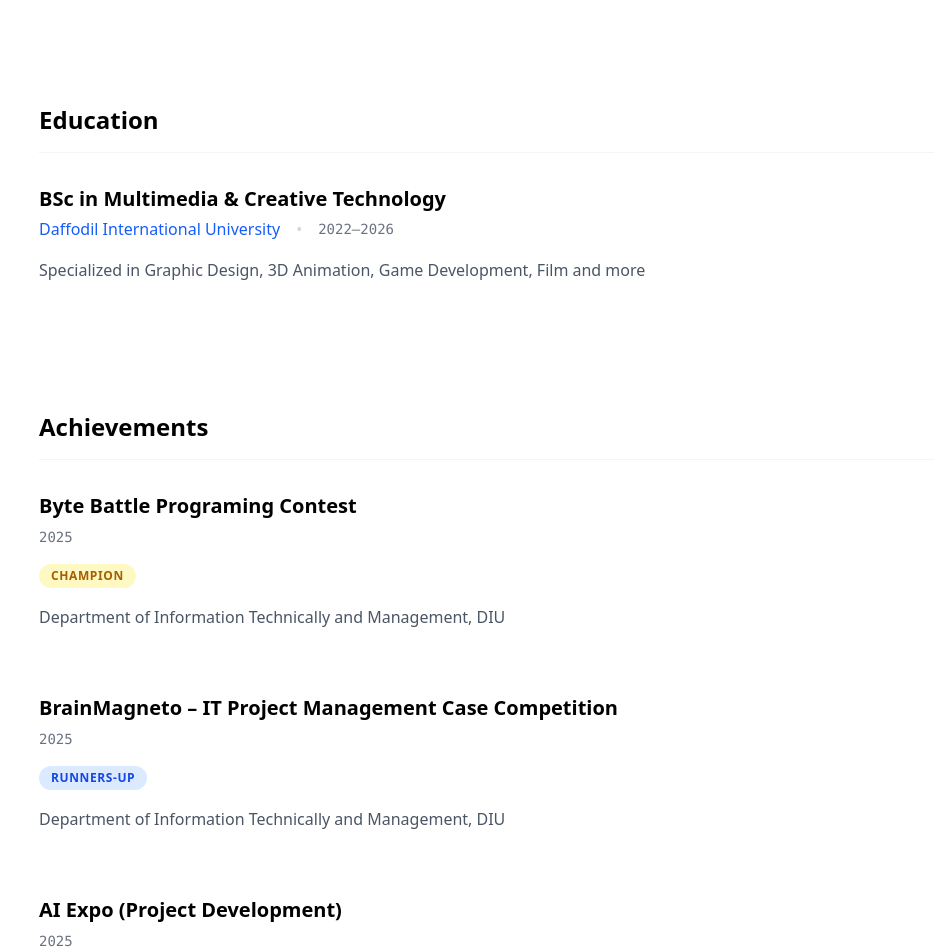
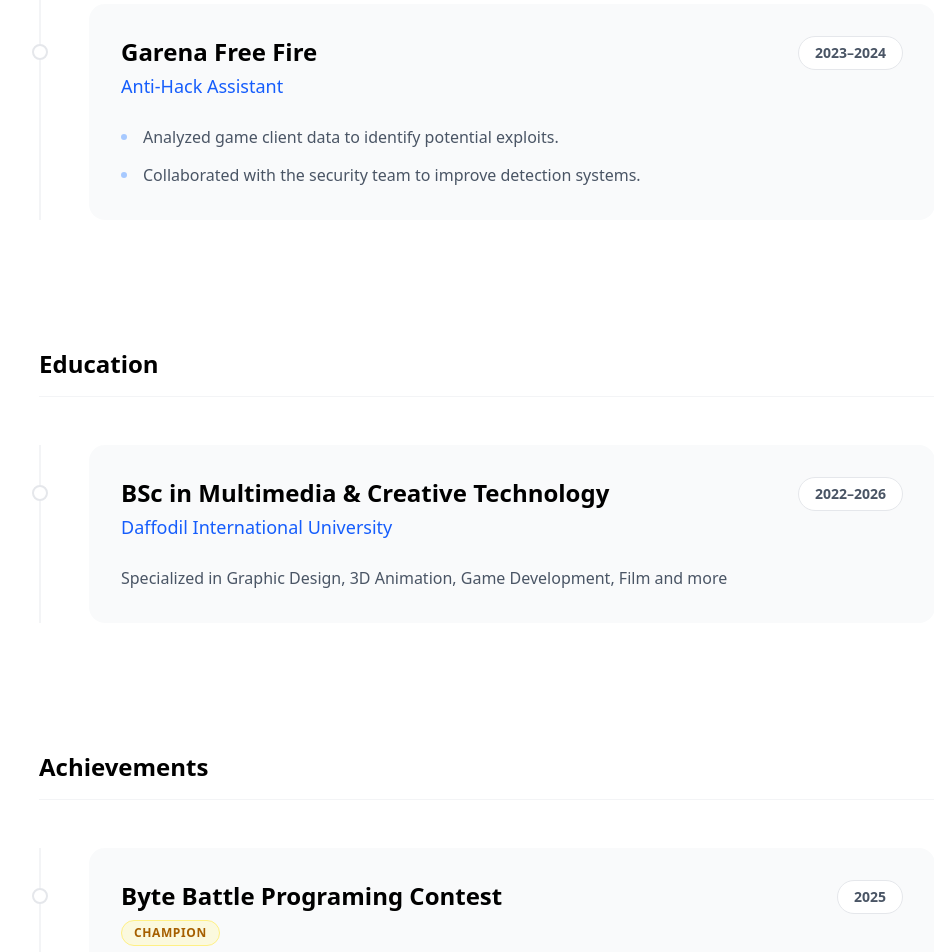
Before and after one commit to MdRakibujjamanAdib/AdibXGD, a React (Vite) app: page / in a window 1280 px wide. Shown: the part 3360-4312 px from the top of the page, without its empty margins (153-1087 px from the left). Built offline with nearby package versions, Linux system fonts and the light colour scheme.

Commit message:
style: implement dark hover timeline cards for life at a glance sections

```diff
--- a/src/pages/Home.tsx
+++ b/src/pages/Home.tsx
@@ -191,21 +191,35 @@ const Home = () => {
           <div className="space-y-32 max-w-4xl mx-auto">
             {/* Experience Section */}
             <div id="experience" className="scroll-mt-48">
-              <h4 className="text-2xl font-bold text-black dark:text-white mb-8 border-b border-gray-100 dark:border-zinc-800 pb-4">Professional Journey</h4>
-              <div className="space-y-16">
+              <h4 className="text-2xl font-bold text-black dark:text-white mb-12 border-b border-gray-100 dark:border-zinc-800 pb-4">Professional Journey</h4>
+
+              <div className="relative pl-8 sm:pl-12 border-l-2 border-gray-100 dark:border-zinc-800 space-y-12">
                 {experience.map((job, index) => (
-                  <div key={index} className="group">
-                    <h5 className="text-xl font-bold text-black dark:text-white mb-1">{job.company}</h5>
-                    <div className="flex flex-col sm:flex-row sm:items-center gap-2 sm:gap-4 mb-4">
-                      <span className="text-base text-blue-600 dark:text-blue-500 font-medium">{job.role}</span>
-                      <span className="hidden sm:block text-gray-300 dark:text-zinc-700">•</span>
-                      <span className="text-sm font-mono text-gray-500">{job.period}</span>
+                  <div key={index} className="relative group p-6 sm:p-8 rounded-2xl bg-gray-50 dark:bg-zinc-900/50 hover:bg-zinc-900 dark:hover:bg-zinc-800 transition-all duration-300">
+                    {/* Timeline Dot */}
+                    <span className="absolute -left-[41px] sm:-left-[57px] top-10 w-4 h-4 rounded-full bg-white dark:bg-zinc-950 border-2 border-gray-200 dark:border-zinc-700 group-hover:bg-blue-500 group-hover:border-blue-500 transition-colors duration-300" />
+
+                    {/* Content Header */}
+                    <div className="flex flex-col sm:flex-row sm:items-start justify-between gap-4 mb-6">
+                      <div>
+                        <h5 className="text-2xl font-bold text-black dark:text-white group-hover:text-white transition-colors">{job.company}</h5>
+                        <p className="text-lg text-blue-600 dark:text-blue-500 font-medium mt-1">{job.role}</p>
+                      </div>
+
+                      {/* Period Badge - Right Aligned on Desktop */}
+                      <div className="shrink-0">
+                        <span className="inline-block px-4 py-1.5 rounded-full text-sm font-semibold bg-white dark:bg-zinc-950 text-gray-600 dark:text-gray-400 group-hover:bg-zinc-800 group-hover:text-gray-200 border border-gray-200 dark:border-zinc-800 group-hover:border-zinc-700 transition-colors">
+                          {job.period}
+                        </span>
+                      </div>
                     </div>
-                    <ul className="space-y-2">
+
+                    {/* Description List */}
+                    <ul className="space-y-3">
                       {job.description.map((desc, i) => (
-                        <li key={i} className="text-gray-600 dark:text-gray-400 leading-relaxed text-base flex items-start gap-3">
-                          <span className="mt-2 w-1.5 h-1.5 rounded-full bg-gray-300 dark:bg-zinc-700 shrink-0" />
-                          {desc}
+                        <li key={i} className="text-gray-600 dark:text-gray-400 group-hover:text-gray-300 leading-relaxed text-base flex items-start gap-4 transition-colors">
+                          <span className="mt-2.5 w-1.5 h-1.5 rounded-full bg-blue-500/40 group-hover:bg-blue-500 shrink-0 transition-colors" />
+                          <span>{desc}</span>
                         </li>
                       ))}
                     </ul>
@@ -216,17 +230,31 @@ const Home = () => {
 
             {/* Education Section */}
             <div id="education" className="scroll-mt-48">
-              <h4 className="text-2xl font-bold text-black dark:text-white mb-8 border-b border-gray-100 dark:border-zinc-800 pb-4">Education</h4>
-              <div className="space-y-16">
+              <h4 className="text-2xl font-bold text-black dark:text-white mb-12 border-b border-gray-100 dark:border-zinc-800 pb-4">Education</h4>
+
+              <div className="relative pl-8 sm:pl-12 border-l-2 border-gray-100 dark:border-zinc-800 space-y-12">
                 {education.map((edu, index) => (
-                  <div key={index} className="group">
-                    <h5 className="text-xl font-bold text-black dark:text-white mb-1">{edu.degree}</h5>
-                    <div className="flex flex-col sm:flex-row sm:items-center gap-2 sm:gap-4 mb-4">
-                      <span className="text-base text-blue-600 dark:text-blue-500 font-medium">{edu.institution}</span>
-                      <span className="hidden sm:block text-gray-300 dark:text-zinc-700">•</span>
-                      <span className="text-sm font-mono text-gray-500">{edu.period}</span>
+                  <div key={index} className="relative group p-6 sm:p-8 rounded-2xl bg-gray-50 dark:bg-zinc-900/50 hover:bg-zinc-900 dark:hover:bg-zinc-800 transition-all duration-300">
+                    {/* Timeline Dot */}
+                    <span className="absolute -left-[41px] sm:-left-[57px] top-10 w-4 h-4 rounded-full bg-white dark:bg-zinc-950 border-2 border-gray-200 dark:border-zinc-700 group-hover:bg-blue-500 group-hover:border-blue-500 transition-colors duration-300" />
+
+                    {/* Content Header */}
+                    <div className="flex flex-col sm:flex-row sm:items-start justify-between gap-4 mb-6">
+                      <div>
+                        <h5 className="text-2xl font-bold text-black dark:text-white group-hover:text-white transition-colors">{edu.degree}</h5>
+                        <p className="text-lg text-blue-600 dark:text-blue-500 font-medium mt-1">{edu.institution}</p>
+                      </div>
+
+                      {/* Period Badge - Right Aligned on Desktop */}
+                      <div className="shrink-0">
+                        <span className="inline-block px-4 py-1.5 rounded-full text-sm font-semibold bg-white dark:bg-zinc-950 text-gray-600 dark:text-gray-400 group-hover:bg-zinc-800 group-hover:text-gray-200 border border-gray-200 dark:border-zinc-800 group-hover:border-zinc-700 transition-colors">
+                          {edu.period}
+                        </span>
+                      </div>
                     </div>
-                    <p className="text-gray-600 dark:text-gray-400 leading-relaxed text-base">
+
+                    {/* Description */}
+                    <p className="text-gray-600 dark:text-gray-400 group-hover:text-gray-300 leading-relaxed text-base transition-colors">
                       {edu.details}
                     </p>
                   </div>
@@ -236,23 +264,40 @@ const Home = () => {
 
             {/* Achievements Section */}
             <div id="achievements" className="scroll-mt-48">
-              <h4 className="text-2xl font-bold text-black dark:text-white mb-8 border-b border-gray-100 dark:border-zinc-800 pb-4">Achievements</h4>
-              <div className="space-y-16">
+              <h4 className="text-2xl font-bold text-black dark:text-white mb-12 border-b border-gray-100 dark:border-zinc-800 pb-4">Achievements</h4>
+
+              <div className="relative pl-8 sm:pl-12 border-l-2 border-gray-100 dark:border-zinc-800 space-y-12">
                 {awards.map((award, index) => (
-                  <div key={index} className="group">
-                    <div className="mb-2">
-                      <h5 className="text-xl font-bold text-black dark:text-white group-hover:text-blue-600 dark:group-hover:text-blue-500 transition-colors mb-1">
-                        {award.title}
-                      </h5>
-                      <span className="text-sm font-mono text-gray-500">{award.year}</span>
+                  <div key={index} className="relative group p-6 sm:p-8 rounded-2xl bg-gray-50 dark:bg-zinc-900/50 hover:bg-zinc-900 dark:hover:bg-zinc-800 transition-all duration-300">
+                    {/* Timeline Dot */}
+                    <span className="absolute -left-[41px] sm:-left-[57px] top-10 w-4 h-4 rounded-full bg-white dark:bg-zinc-950 border-2 border-gray-200 dark:border-zinc-700 group-hover:bg-blue-500 group-hover:border-blue-500 transition-colors duration-300" />
+
+                    {/* Content Header */}
+                    <div className="flex flex-col sm:flex-row sm:items-start justify-between gap-4 mb-4">
+                      <div>
+                        <h5 className="text-2xl font-bold text-black dark:text-white group-hover:text-blue-500 transition-colors mb-2">
+                          {award.title}
+                        </h5>
+                        <div className="flex items-center gap-3">
+                          <span className={`inline-block px-3 py-1 rounded-full text-xs font-bold uppercase tracking-wider ${award.result === 'Champion' || award.result === 'Winner'
+                              ? 'bg-yellow-100/50 text-yellow-700 dark:bg-yellow-900/30 dark:text-yellow-500 border border-yellow-200 dark:border-yellow-900/50 group-hover:bg-yellow-500/10 group-hover:border-yellow-500/30'
+                              : 'bg-blue-100/50 text-blue-700 dark:bg-blue-900/30 dark:text-blue-400 border border-blue-200 dark:border-blue-900/50 group-hover:bg-blue-500/10 group-hover:border-blue-500/30'
+                            } transition-colors`}>
+                            {award.result}
+                          </span>
+                        </div>
+                      </div>
+
+                      {/* Period Badge - Right Aligned on Desktop */}
+                      <div className="shrink-0 mt-2 sm:mt-0">
+                        <span className="inline-block px-4 py-1.5 rounded-full text-sm font-semibold bg-white dark:bg-zinc-950 text-gray-600 dark:text-gray-400 group-hover:bg-zinc-800 group-hover:text-gray-200 border border-gray-200 dark:border-zinc-800 group-hover:border-zinc-700 transition-colors">
+                          {award.year}
+                        </span>
+                      </div>
                     </div>
-                    <span className={`inline-block px-3 py-1 rounded-full text-xs font-bold uppercase tracking-wider mb-4 mt-2 ${award.result === 'Champion' || award.result === 'Winner'
-                      ? 'bg-yellow-100 text-yellow-700 dark:bg-yellow-900/30 dark:text-yellow-500'
-                      : 'bg-blue-100 text-blue-700 dark:bg-blue-900/30 dark:text-blue-400'
-                      }`}>
-                      {award.result}
-                    </span>
-                    <p className="text-gray-600 dark:text-gray-400 leading-relaxed text-base">
+
+                    {/* Description */}
+                    <p className="text-gray-600 dark:text-gray-400 group-hover:text-gray-300 leading-relaxed text-base transition-colors mt-2">
                       {award.context}
                     </p>
                   </div>
```
